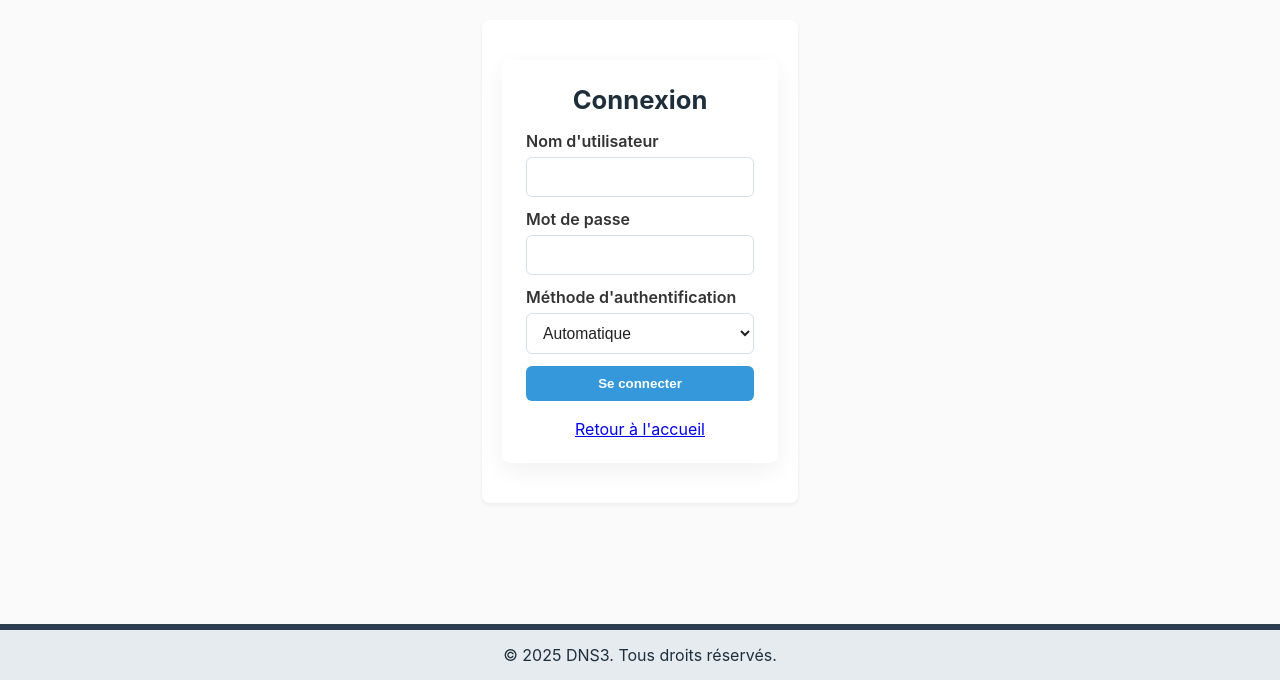
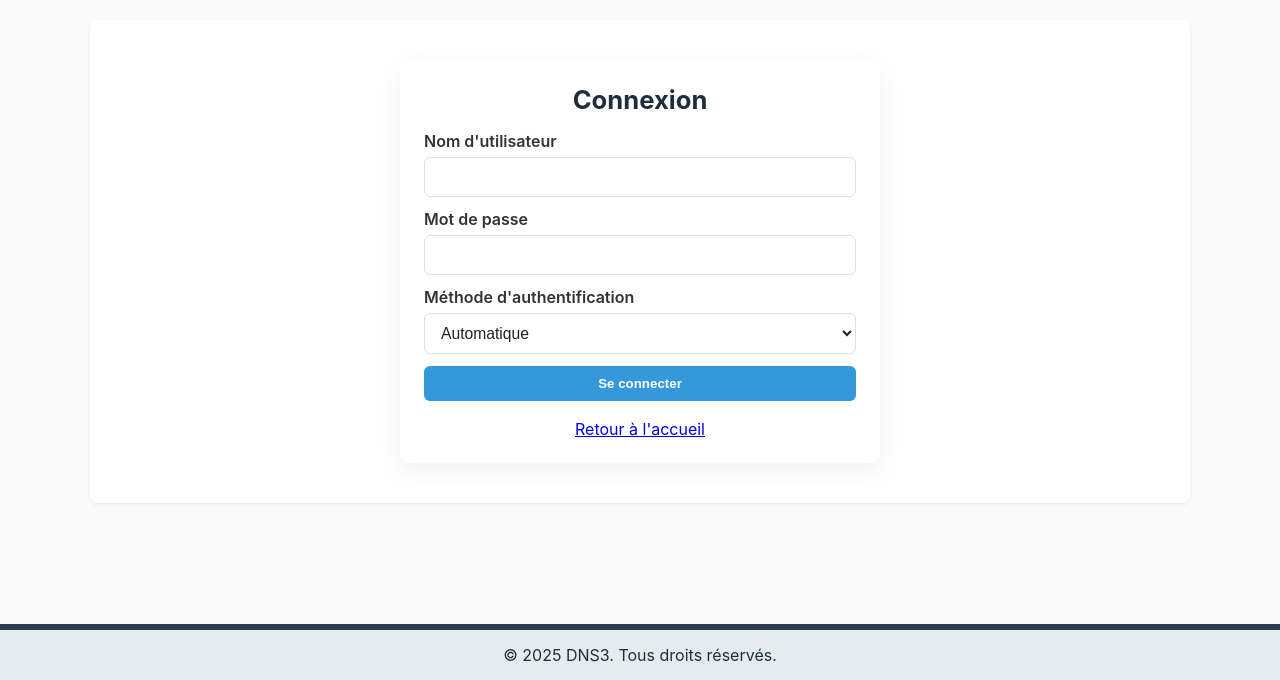
Before and after one commit to guittou/dns3, a PHP site: page /login.php in a window 1280 px wide. Shown: the part 120-800 px from the top of the page. Run offline with PHP 8.4, Linux system fonts and the light colour scheme.

Commit message:
Set minimum width for .main-content to 1100px

```diff
--- a/assets/css/style.css
+++ b/assets/css/style.css
@@ -226,6 +226,7 @@ body {
 /* Make .main-content size to the content (table) but never exceed viewport */
 .main-content {
   display: block;
+  min-width: 1100px;
   width: max-content;              /* size to content (table) */
   max-width: calc(100vw - 40px);   /* but never exceed viewport minus page paddings */
   margin: 20px auto;
```
